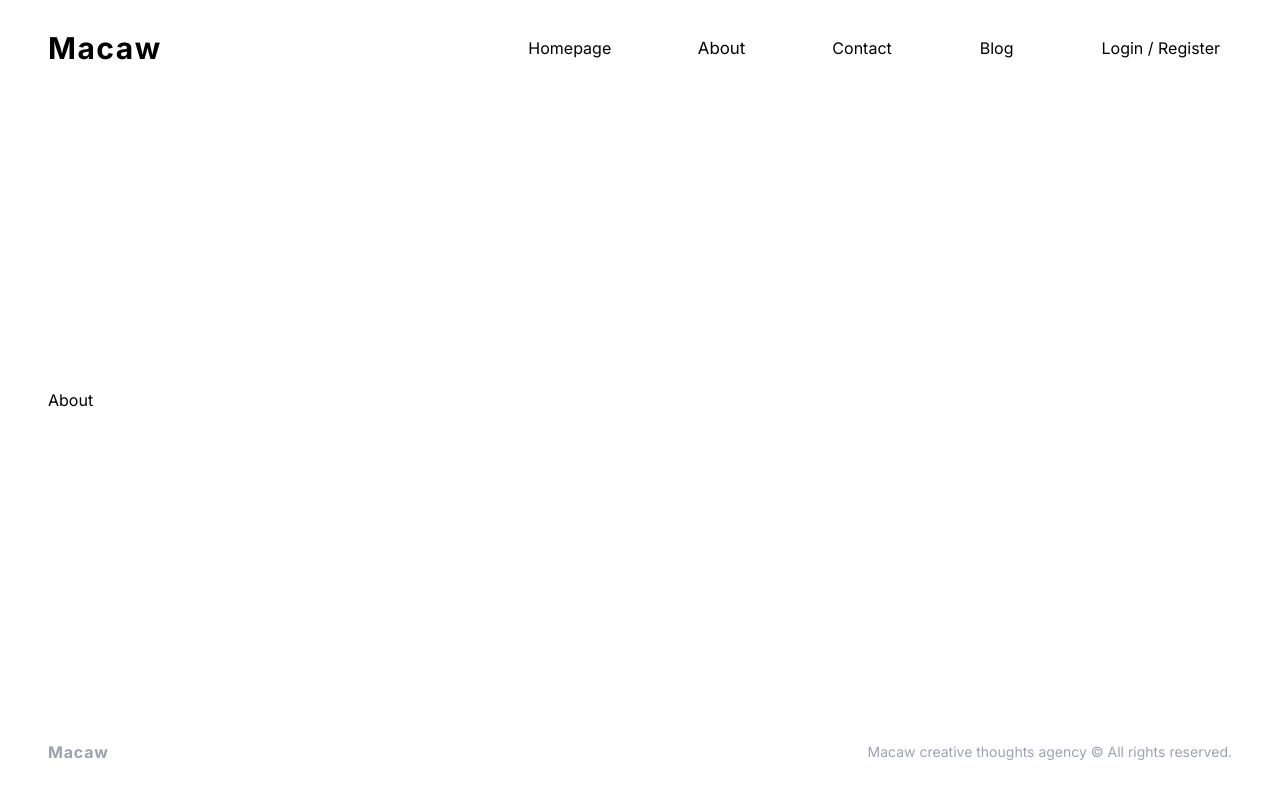
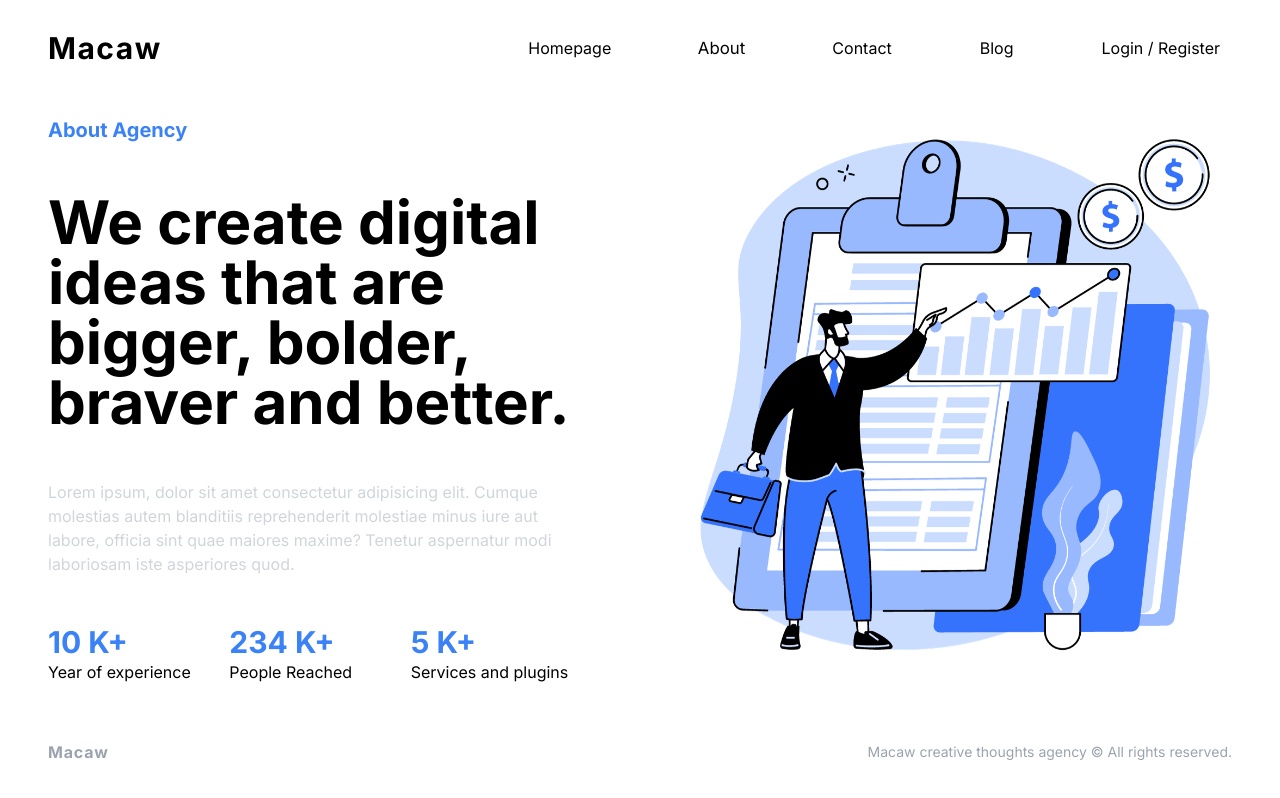
Before and after one commit to patricklouisw/concept-blog, a Next.js app: page /about in a window 1280 px wide. Built offline with nearby package versions, Linux system fonts and the light colour scheme.

Commit message:
Update About page

```diff
--- a/src/app/about/page.tsx
+++ b/src/app/about/page.tsx
@@ -1,7 +1,49 @@
 import React from "react";
+import Image from "next/image";
 
 const About = () => {
-  return <div>About</div>;
+  return (
+    <div className="flex flex-col gap-24 text-center lg:flex-row lg:text-start">
+      {/* Text Container */}
+      <div className="flex-1 flex flex-col gap-12">
+        <h4 className="text-blue-500 font-bold text-xl">About Agency</h4>
+        <h2 className="lg:text-6xl font-bold text-4xl">
+          We create digital ideas that are bigger, bolder, braver and better.
+        </h2>
+        <p className="text-gray-300">
+          Lorem ipsum, dolor sit amet consectetur adipisicing elit. Cumque
+          molestias autem blanditiis reprehenderit molestiae minus iure aut
+          labore, officia sint quae maiores maxime? Tenetur aspernatur modi
+          laboriosam iste asperiores quod.
+        </p>
+        <div className="flex">
+          <div className="flex-1">
+            <h3 className="lg:text-3xl text-blue-500 font-bold text-2xl">
+              10 K+
+            </h3>
+            <p>Year of experience</p>
+          </div>
+          <div className="flex-1">
+            <h3 className="lg:text-3xl text-blue-500 font-bold text-2xl">
+              234 K+
+            </h3>
+            <p>People Reached</p>
+          </div>
+          <div className="flex-1">
+            <h3 className="lg:text-3xl text-blue-500 font-bold text-2xl">
+              5 K+
+            </h3>
+            <p>Services and plugins</p>
+          </div>
+        </div>
+      </div>
+
+      {/* Image Container */}
+      <div className="flex-1 relative min-h-72">
+        <Image src={"/about.png"} alt="about" fill className="object-contain" />
+      </div>
+    </div>
+  );
 };
 
 export default About;
```
